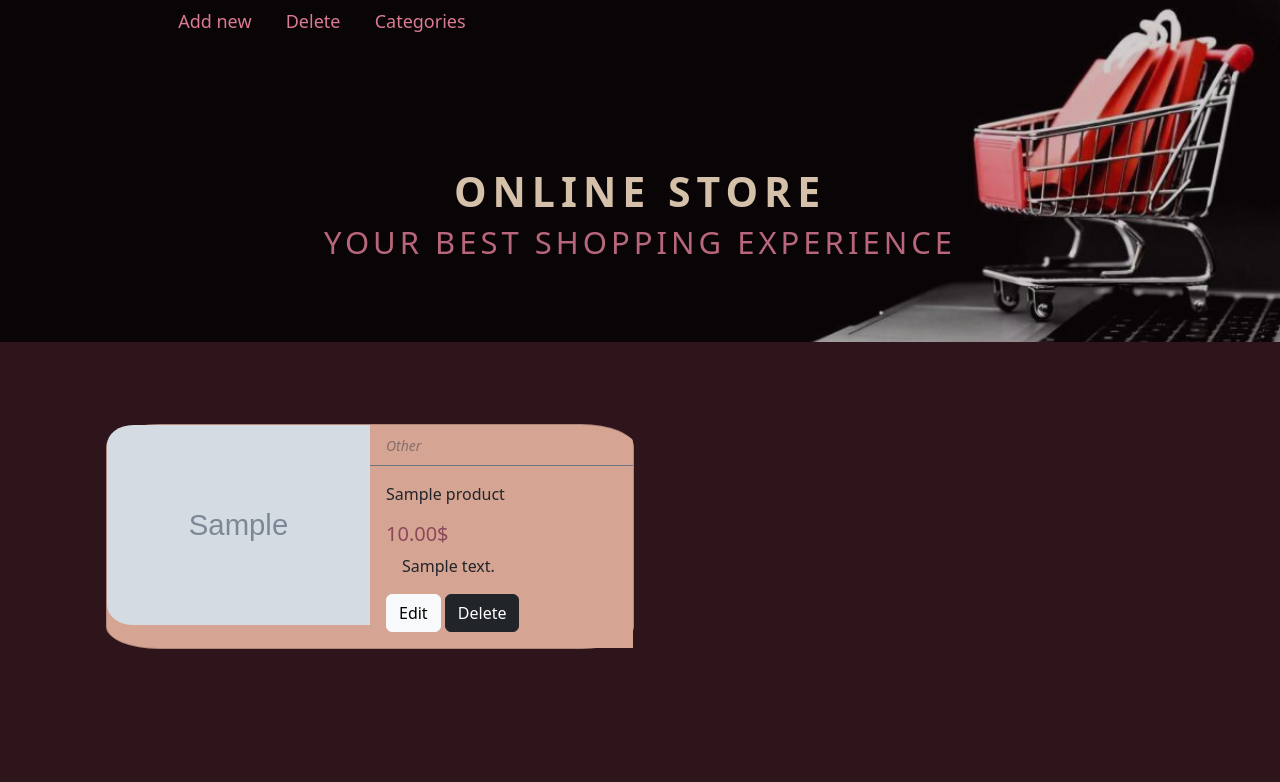
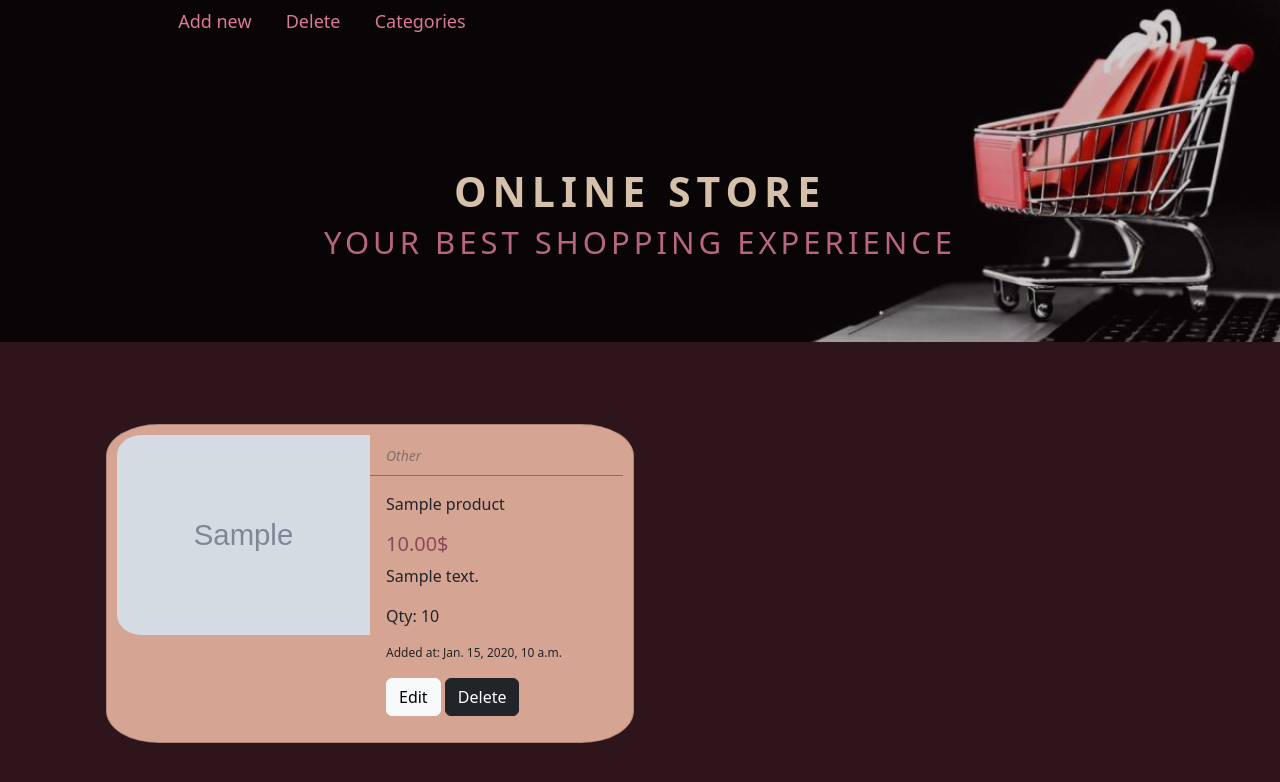
Before and after one commit to AnastassiyaProkudina/homework_60_anastassiya_prokudina, a Django app: page /product/1 in a window 1280 px wide. Shown: the top 782 px of the page. Run offline with Django 4.2, Linux system fonts and the light colour scheme; tables that the repository leaves empty hold one stand-in row (values such as "Sample post"); grey boxes marked "Sample" are stand-in pictures; some libraries are stand-ins or nearby versions.

Commit message:
Изменила карточку товара
Добавила в карточку товара поле Остатка и Даты, времени создания

```diff
--- a/online_store/templates/partial/product_card.html
+++ b/online_store/templates/partial/product_card.html
@@ -11,10 +11,11 @@
                 {% if footer == 'products' %}
                     <a href="{% url 'product_detail' product.id %}" class="btn btn-outline-light">See more>>></a>
                 {% elif footer == 'product' %}
-                    <div class="card-description">{{ product.description }}</div>
+                    <p class="card-text">{{ product.description }}</p>
+                    <p class="card-text">Qty: {{ product.balance }}</p>
+                    <p class="card-small-text">Added at: {{ product.created_at }}</p>
                     <a class="btn btn-light" href="{% url 'product_update' product.id %}" role="button">Edit</a>
                     <a class="btn btn-dark" href="{% url 'product_delete' product.id %}" role="button">Delete</a>
-                    </div>
                 {% elif footer == 'delete' %}
                     <form action="{% url 'product_confirm_delete' product.pk %}" method="post">
                         {% csrf_token %}
--- a/static/css/style.css
+++ b/static/css/style.css
@@ -96,12 +96,15 @@ body {
 .card {
     border-radius: 10% !important;
     background-color: #d5a493 !important;
+    padding: 10px;
 }
 
 .card-header {
-    border-radius: 0 40% 0 0 !important;
+    border-radius: 0 10% 0 0 !important;
 }
-
+.card-body{
+    border-radius: 0 0 10% 0 !important;
+}
 .card-header-a {
     color: rgba(105, 95, 95, 0.75) !important;
     font-style: italic;
@@ -113,7 +116,9 @@ body {
     min-width: 33rem !important;
     max-width: 33rem;
 }
-
+.card-small-text{
+    font-size: 12px;
+}
 .picture {
     position: relative;
     display: block;
```
